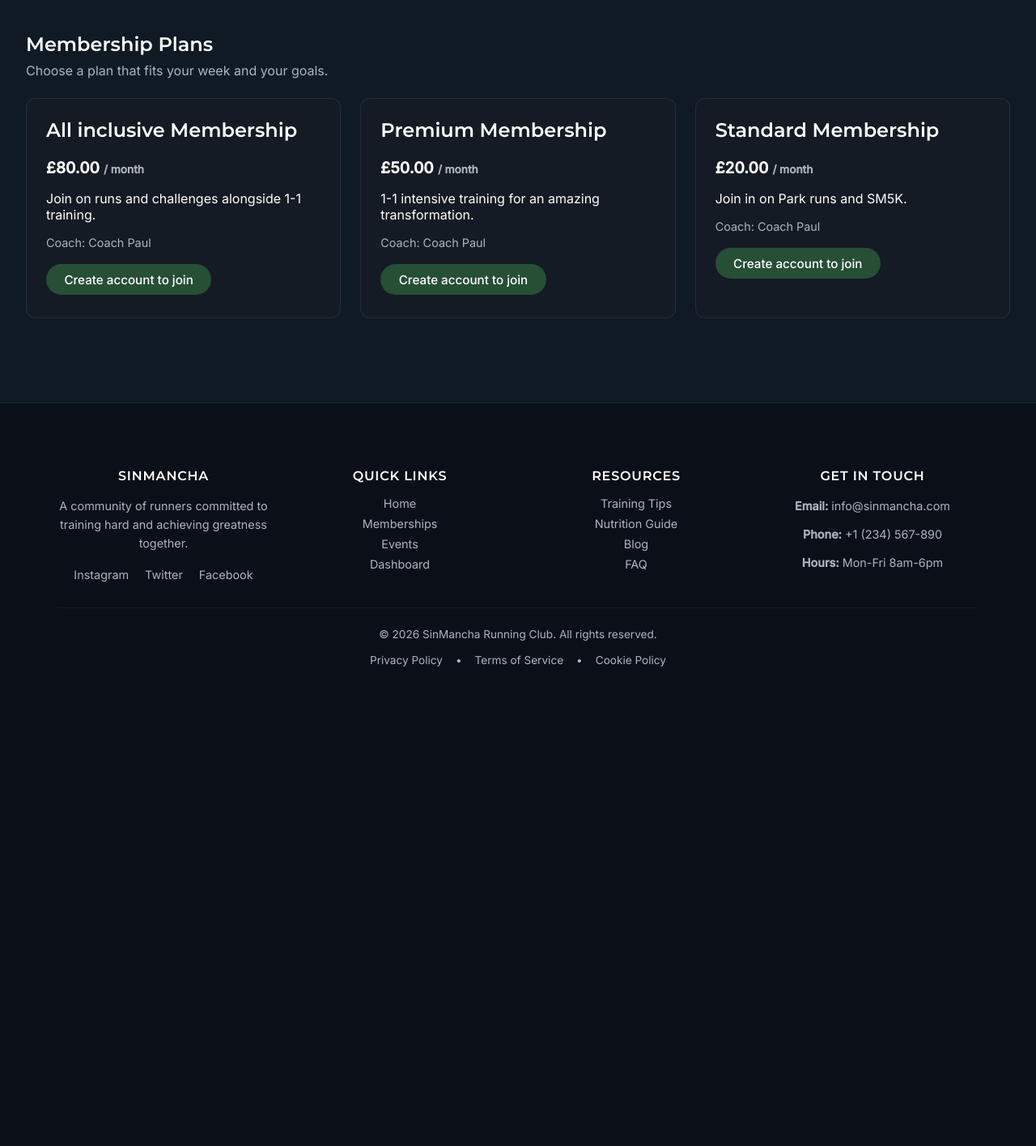
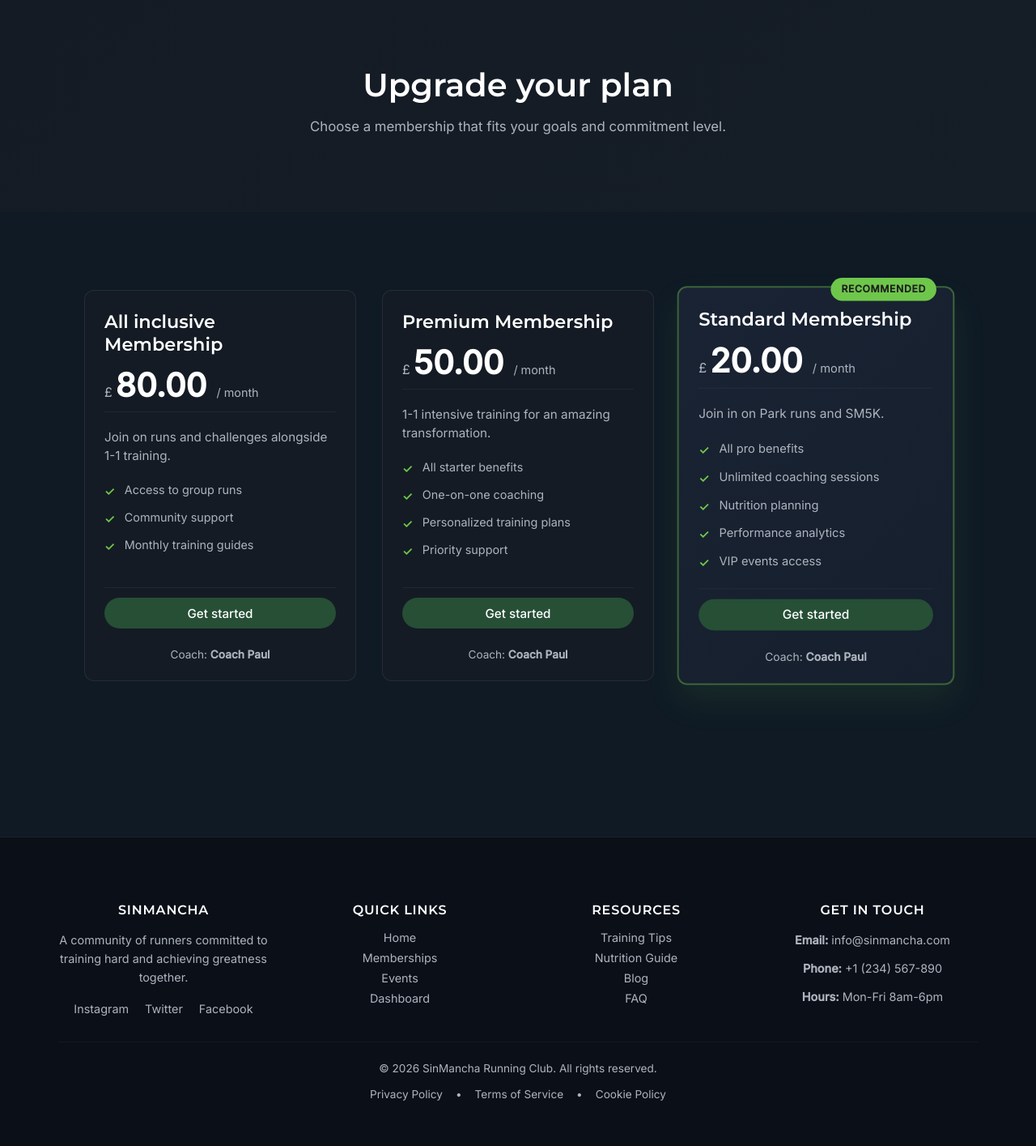
Before and after one commit to Anasousa11/SM5K, a Django app: page /membership-plans/ in a window 1280 px wide. Shown: the part 122-1537 px from the top of the page at 81% size. Before the commit the page ends 945 px from the top, so only its background shows below. Run offline with Django 5.2, Linux system fonts and the light colour scheme; data comes from the database, SQL or seed files in the repository.

Commit message:
Update styling for membership_plan

```diff
--- a/static/css/style.css
+++ b/static/css/style.css
@@ -790,22 +790,154 @@ nav {
   gap: 1.5rem;
 }
 
+.plans-grid.premium {
+  grid-template-columns: repeat(3, 1fr);
+  gap: 2rem;
+  max-width: 1200px;
+  margin: 0 auto;
+  padding: 3rem 2rem;
+}
+
 .plan-card {
   background: #141b24;
   border-radius: 0.75rem;
   padding: 1.5rem;
   border: 1px solid rgba(255,255,255,0.08);
+  position: relative;
+  display: flex;
+  flex-direction: column;
+  gap: 1.25rem;
+  transition: all 0.3s ease;
+}
+
+.plan-card:hover {
+  border-color: rgba(110, 199, 75, 0.3);
+  transform: translateY(-4px);
+}
+
+.plan-featured {
+  background: linear-gradient(135deg, #1a2333 0%, #151f2d 100%);
+  border: 2px solid rgba(110, 199, 75, 0.4);
+  transform: scale(1.02);
+  box-shadow: 0 20px 40px rgba(110, 199, 75, 0.1);
+}
+
+.plan-badge {
+  position: absolute;
+  top: -12px;
+  right: 20px;
+  background: var(--accent-color);
+  color: var(--primary-color);
+  padding: 0.4rem 0.8rem;
+  border-radius: 20px;
+  font-size: 0.75rem;
+  font-weight: 700;
+  letter-spacing: 0.05em;
+  text-transform: uppercase;
+}
+
+.plan-header {
+  padding-bottom: 0.5rem;
+  border-bottom: 1px solid rgba(255,255,255,0.05);
+}
+
+.plan-name {
+  font-size: 1.4rem;
+  margin: 0 0 0.75rem 0;
+  color: var(--neutral-color);
+}
+
+.plan-price-block {
+  display: flex;
+  align-items: baseline;
+  gap: 0.25rem;
+}
+
+.plan-currency {
+  color: var(--secondary-neutral);
+  font-size: 1rem;
 }
 
 .plan-price {
-  font-size: 1.2rem;
-  font-weight: 600;
-  margin: 0.5rem 0 0.3rem;
+  font-size: 2.5rem;
+  font-weight: 700;
+  color: var(--neutral-color);
 }
 
-.plan-price .billing {
+.plan-billing {
+  color: var(--secondary-neutral);
+  font-size: 0.9rem;
+  margin-left: 0.5rem;
+}
+
+.plan-tagline {
+  color: var(--secondary-neutral);
+  font-size: 0.95rem;
+  margin: 0;
+  line-height: 1.5;
+}
+
+.plan-features {
+  list-style: none;
+  padding: 0;
+  margin: 0;
+  display: flex;
+  flex-direction: column;
+  gap: 0.75rem;
+  flex-grow: 1;
+}
+
+.plan-features li {
+  display: flex;
+  align-items: flex-start;
+  gap: 0.75rem;
+  color: var(--secondary-neutral);
+  font-size: 0.9rem;
+  line-height: 1.4;
+}
+
+.feature-icon {
+  color: var(--accent-color);
+  font-weight: bold;
+  flex-shrink: 0;
+  margin-top: 2px;
+}
+
+.plan-action {
+  padding-top: 0.5rem;
+  border-top: 1px solid rgba(255,255,255,0.05);
+}
+
+.plan-action .btn {
+  width: 100%;
+  text-align: center;
+}
+
+.plan-coach {
   font-size: 0.85rem;
   color: var(--secondary-neutral);
+  margin: 0;
+  text-align: center;
+}
+
+.membership-header {
+  background: linear-gradient(135deg, #141b24 0%, #151d27 100%);
+  padding: 3rem 0;
+  text-align: center;
+}
+
+.membership-header h1 {
+  font-size: 2.5rem;
+  margin-bottom: 0.75rem;
+}
+
+.membership-header p {
+  color: var(--secondary-neutral);
+  font-size: 1.05rem;
+}
+
+.membership-section {
+  padding: 1rem 0 3rem;
 }
 
 /* Events list */
@@ -1070,12 +1202,26 @@ nav {
     grid-template-columns: 1fr 1fr;
   }
 
+  .about-highlights.compact {
+    grid-template-columns: 1fr 1fr;
+  }
+
   .about-highlights {
     grid-template-columns: 1fr;
   }
 
   .community-image img {
     height: 200px;
+  }
+
+  .plans-grid.premium {
+    grid-template-columns: repeat(2, 1fr);
+    gap: 1.5rem;
+  }
+
+  .plan-featured {
+    transform: scale(1);
+    grid-column: 1 / -1;
   }
 
   /* Testimonials responsive */
--- a/templates/membership_plans.html
+++ b/templates/membership_plans.html
@@ -1,58 +1,85 @@
 {% extends "base.html" %}
-<p style="color:yellow">TEMPLATE CHECK: {{ active_membership.plan_id }}</p>
-
 
 {% block title %}Membership Plans | SinMancha{% endblock %}
 
 {% block content %}
-<section class="page-header">
-  <h1>Membership Plans</h1>
-  <p>Choose a plan that fits your week and your goals.</p>
+<section class="membership-header">
+  <div class="container">
+    <h1>Upgrade your plan</h1>
+    <p>Choose a membership that fits your goals and commitment level.</p>
+  </div>
 </section>
 
-<section class="plans-grid">
+<section class="membership-section">
+  <div class="container">
     {% if plans %}
+      <div class="plans-grid premium">
         {% for plan in plans %}
-      <article class="plan-card">
-        <h2>{{ plan.name }}</h2>
+          <article class="plan-card {% if forloop.counter == plans|length %}plan-featured{% endif %}">
+            {% if forloop.counter == plans|length %}
+              <div class="plan-badge">RECOMMENDED</div>
+            {% endif %}
 
-        <p class="plan-price">
-          £{{ plan.price }}
-          <span class="billing">
-            {% if plan.billing_interval == "monthly" %}/ month{% else %}/ year{% endif %}
-          </span>
-        </p>
+            <div class="plan-header">
+              <h2 class="plan-name">{{ plan.name }}</h2>
+              <div class="plan-price-block">
+                <span class="plan-currency">£</span>
+                <span class="plan-price">{{ plan.price }}</span>
+                <span class="plan-billing">/ month</span>
+              </div>
+            </div>
 
             {% if plan.description %}
-          <p>{{ plan.description }}</p>
+              <p class="plan-tagline">{{ plan.description }}</p>
             {% endif %}
 
-        {% if plan.trainer %}
-          <p style="font-size: 0.9rem; color: var(--secondary-neutral);">
-            Coach: {{ plan.trainer.display_name|default:plan.trainer.user.username }}
-          </p>
+            <!-- Plan features/benefits -->
+            <ul class="plan-features">
+              {% if forloop.counter == 1 %}
+                <li><span class="feature-icon">✓</span> Access to group runs</li>
+                <li><span class="feature-icon">✓</span> Community support</li>
+                <li><span class="feature-icon">✓</span> Monthly training guides</li>
+              {% elif forloop.counter == 2 %}
+                <li><span class="feature-icon">✓</span> All starter benefits</li>
+                <li><span class="feature-icon">✓</span> One-on-one coaching</li>
+                <li><span class="feature-icon">✓</span> Personalized training plans</li>
+                <li><span class="feature-icon">✓</span> Priority support</li>
+              {% else %}
+                <li><span class="feature-icon">✓</span> All pro benefits</li>
+                <li><span class="feature-icon">✓</span> Unlimited coaching sessions</li>
+                <li><span class="feature-icon">✓</span> Nutrition planning</li>
+                <li><span class="feature-icon">✓</span> Performance analytics</li>
+                <li><span class="feature-icon">✓</span> VIP events access</li>
               {% endif %}
+            </ul>
 
-        {# --- ACTION BUTTONS (Stripe / Register / Active) --- #}
+            <!-- Action button -->
+            <div class="plan-action">
               {% if user.is_authenticated and user.client_profile %}
                 {% if active_membership and active_membership.plan_id == plan.id %}
-            <button class="btn btn-secondary" disabled>Membership active</button>
+                  <button class="btn btn-secondary" disabled>Current plan</button>
                 {% elif user.client_profile.has_active_membership %}
-            <button class="btn btn-outline-secondary" disabled>Already have a membership</button>
+                  <button class="btn btn-outline-secondary" disabled>Upgrade required</button>
                 {% else %}
                   <form action="{% url 'create_checkout' plan.id %}" method="post">
                     {% csrf_token %}
-              <button type="submit" class="btn btn-primary">Pay with card</button>
+                    <button type="submit" class="btn btn-primary">Subscribe now</button>
                   </form>
                 {% endif %}
               {% else %}
-          <a href="{% url 'account_signup' %}" class="btn btn-primary">Create account to join</a>
+                <a href="{% url 'account_signup' %}" class="btn btn-primary">Get started</a>
               {% endif %}
+            </div>
 
+            {% if plan.trainer %}
+              <p class="plan-coach">Coach: <strong>{{ plan.trainer.display_name|default:plan.trainer.user.username }}</strong></p>
+            {% endif %}
           </article>
         {% endfor %}
+      </div>
     {% else %}
-    <p style="padding: 0 2rem 2rem;">No plans available yet.</p>
+      <p style="text-align: center; padding: 2rem;">No plans available yet.</p>
     {% endif %}
+  </div>
 </section>
 {% endblock %}
```
Lines whose indentation alone changed are shown as unchanged.
